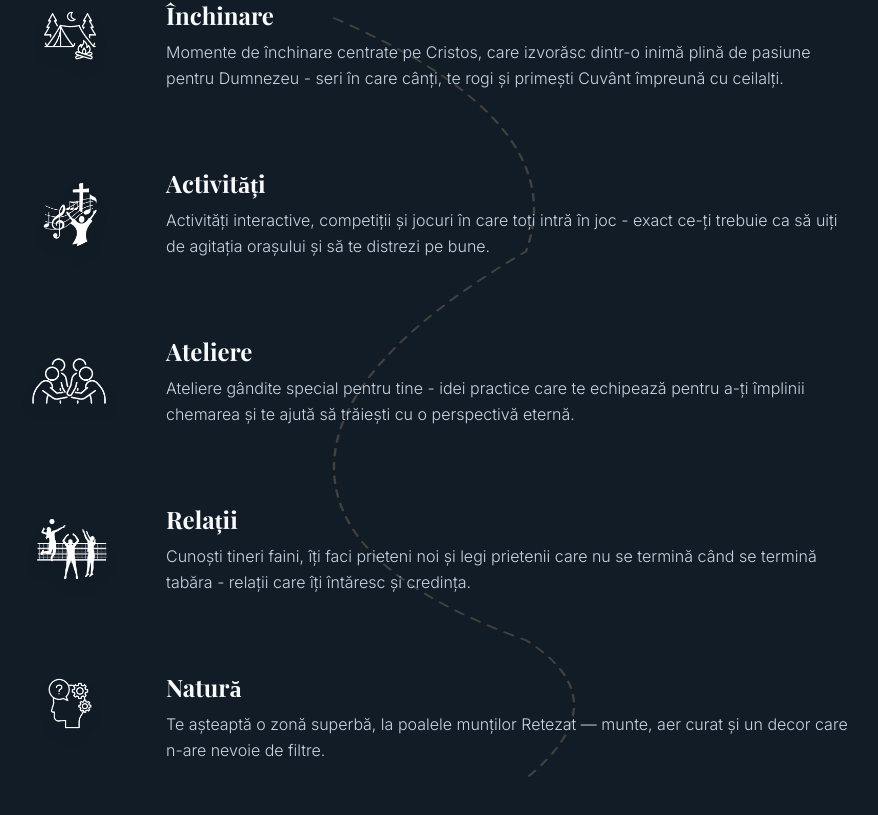
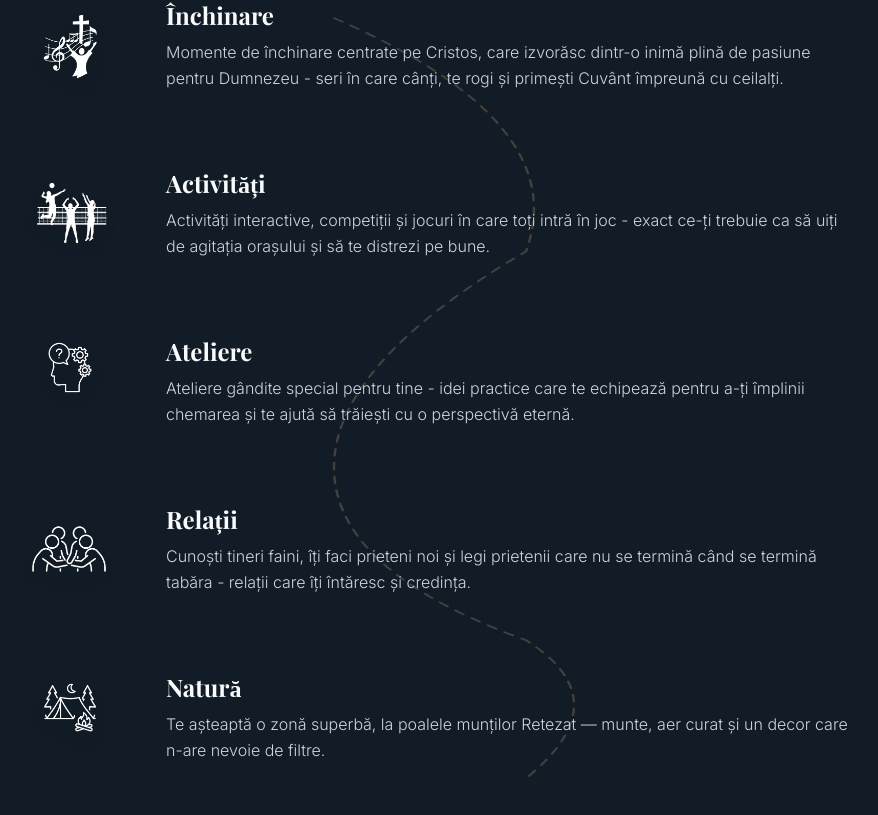
Before and after one commit to nathan05p/inspireWeb, a React (Vite) app in the folder inspireWeb-main/: page / in a window 1280 px wide. Shown: the part 1147-1962 px from the top of the page, without its empty margins (210-1088 px from the left). Built offline with nearby package versions, Linux system fonts and the light colour scheme; a web font is replaced by a local one.

Commit message:
Fix icon assignments for CampWhatToExpect

```diff
--- a/inspireWeb-main/src/pages/camp/CampWhatToExpect.tsx
+++ b/inspireWeb-main/src/pages/camp/CampWhatToExpect.tsx
@@ -4,35 +4,35 @@ const expectData = [
   {
     id: 'inchinare',
     title: 'Închinare',
-    img: '/new_icons/11.png',
+    img: '/new_icons/12.png',
     side: 'left' as const,
     desc: 'Momente de închinare centrate pe Cristos, care izvorăsc dintr-o inimă plină de pasiune pentru Dumnezeu - seri în care cânți, te rogi și primești Cuvânt împreună cu ceilalți.'
   },
   {
     id: 'activitati',
     title: 'Activități',
-    img: '/new_icons/12.png',
+    img: '/new_icons/8.png',
     side: 'right' as const,
     desc: 'Activități interactive, competiții și jocuri în care toți intră în joc - exact ce-ți trebuie ca să uiți de agitația orașului și să te distrezi pe bune.'
   },
   {
     id: 'ateliere',
     title: 'Ateliere',
-    img: '/new_icons/9.png',
+    img: '/new_icons/10.png',
     side: 'left' as const,
     desc: 'Ateliere gândite special pentru tine - idei practice care te echipează pentru a-ți împlinii chemarea și te ajută să trăiești cu o perspectivă eternă.'
   },
   {
     id: 'relatii',
     title: 'Relații',
-    img: '/new_icons/8.png',
+    img: '/new_icons/9.png',
     side: 'right' as const,
     desc: 'Cunoști tineri faini, îți faci prieteni noi și legi prietenii care nu se termină când se termină tabăra - relații care îți întăresc și credința.'
   },
   {
     id: 'natura',
     title: 'Natură',
-    img: '/new_icons/10.png',
+    img: '/new_icons/11.png',
     side: 'left' as const,
     desc: 'Te așteaptă o zonă superbă, la poalele munților Retezat — munte, aer curat și un decor care n-are nevoie de filtre.'
   },
```
